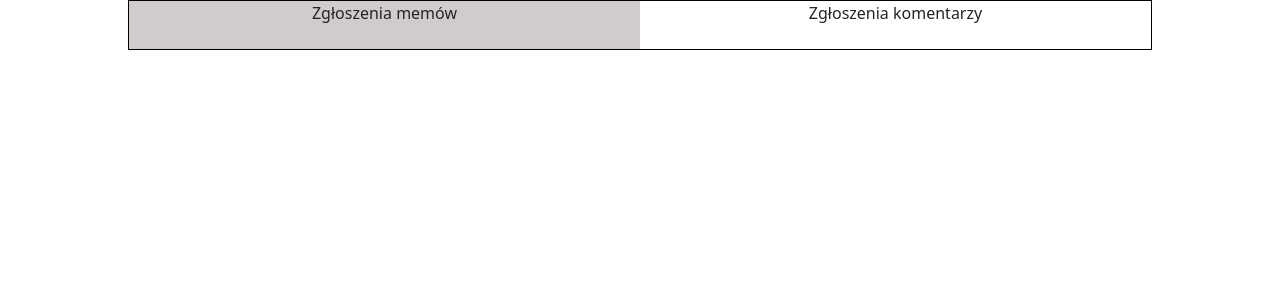
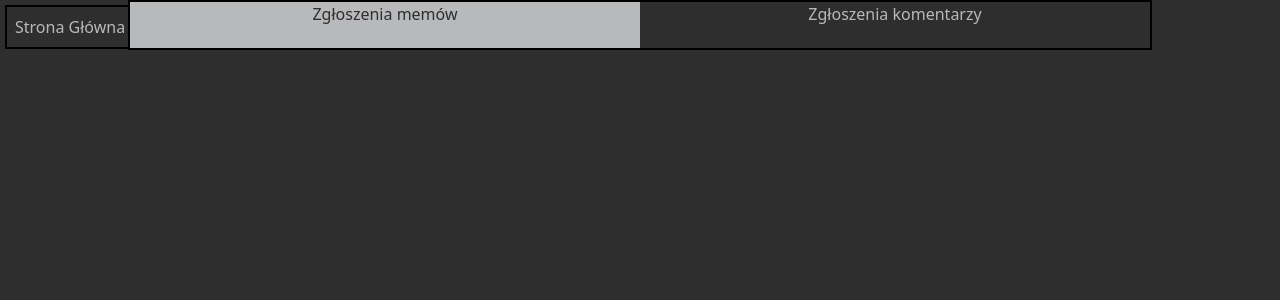
Before and after one commit to Hrtrex/Memes-website, a Flask app: page /admin in a window 1280 px wide. Shown: the top 300 px of the page. Run offline with Flask 2, Linux system fonts and the light colour scheme; data that the repository does not hold is empty; some libraries are stand-ins or nearby versions.

Commit message:
Add files via upload

```diff
--- a/App/templates/admin.html
+++ b/App/templates/admin.html
@@ -5,43 +5,50 @@
     <title></title>
     <link href="https://cdn.jsdelivr.net/npm/bootstrap@5.2.0-beta1/dist/css/bootstrap.min.css" rel="stylesheet" integrity="sha384-0evHe/X+R7YkIZDRvuzKMRqM+OrBnVFBL6DOitfPri4tjfHxaWutUpFmBp4vmVor" crossorigin="anonymous">
     <style>
-        div
-        {
-            text-align:center;
+        body {
+            background-color: #2e2e2e;
+            color: #b8b9bb;
         }
-        #container
-        {
-            width:80%;
-            margin-left:auto;
-            margin-right:auto;
-            position:relative;
+        div {
+            text-align: center;
         }
+
+        #container {
+            width: 80%;
+            margin-left: auto;
+            margin-right: auto;
+            position: relative;
+        }
+
         div[id^="przycisk_"] {
             width: 50%;
             height: 50px;
             float: left;
             cursor: pointer;
-            border-bottom: 1px solid black;
-            border-top: 1px solid black;
+            border-bottom: 2px solid black;
+            border-top: 2px solid black;
         }
-        div[id^="zgloszenia_"]{
+
+        div[id^="zgloszenia_"] {
             clear: both;
             width: 100%;
             position: absolute;
             top: 50px;
             left: 0px;
         }
-        .zgloszenie_property
-        {
-            font-weight:bold;
+
+        .zgloszenie_property {
+            font-weight: bold;
         }
+
         .zgloszeniekom_container {
-            border-bottom: 1px solid black;
+            border-bottom: 2px solid black;
             height: 200px;
-            border-left: 1px solid black;
-            border-right: 1px solid black;
-            display:block;
+            border-left: 2px solid black;
+            border-right: 2px solid black;
+            display: block;
         }
+
         .zgloszeniekom_dane {
             width: 60%;
             height: 100%;
@@ -50,24 +57,25 @@
             height: 200px;
             padding: 5px;
             position: absolute;
-            border-right: 1px solid black;
+            border-right: 2px solid black;
         }
+
         .zgloszeniekom_akcje {
             width: 40%;
             height: 100%;
             float: right;
             clear: both;
-            height:200px;
+            height: 200px;
             position: absolute;
             left: 60%;
+        }
 
-        }
         .zgloszeniemem_container {
-            border-bottom: 1px solid black;
+            border-bottom: 2px solid black;
             height: 150px;
-            border-left: 1px solid black;
-            border-right: 1px solid black;
-            display:block;
+            border-left: 2px solid black;
+            border-right: 2px solid black;
+            display: block;
         }
 
         .zgloszeniemem_dane {
@@ -75,25 +83,26 @@
             height: 150px;
             float: left;
             text-align: left;
-            border-right: 1px solid black;
+            border-right: 2px solid black;
             padding: 5px;
             position: absolute;
         }
+
         .zgloszeniemem_obraz {
             width: 30%;
             height: 150px;
             float: left;
-            border-right: 1px solid black;
+            border-right: 2px solid black;
             position: absolute;
             left: 30%;
         }
-        .zgloszeniemem_obraz img
-        {
-            width:150px;
-            height:150px;
-            margin-left:auto;
-            margin-right:auto;
-        }
+
+            .zgloszeniemem_obraz img {
+                width: 150px;
+                height: 150px;
+                margin-left: auto;
+                margin-right: auto;
+            }
 
         .zgloszeniemem_akcje {
             width: 40%;
@@ -103,15 +112,17 @@
             position: absolute;
             left: 60%;
         }
-        .zgloszeniemem_akcje button
-        {
-            margin:9px;
-            width:200px;
-        }
+
+            .zgloszeniemem_akcje button {
+                margin: 9px;
+                width: 200px;
+            }
+
         .zgloszeniekom_akcje button {
             margin: 18px;
             width: 200px;
         }
+
         #darkscreen {
             width: 100%;
             height: 100%;
@@ -122,6 +133,7 @@
             opacity: 0.5;
             visibility: hidden;
         }
+
         .zgloszenie_confirm {
             visibility: hidden;
             position: fixed;
@@ -130,25 +142,42 @@
             z-index: 200;
             width: 40%;
             height: 18%;
-            background-color: white;
-            padding-top:40px;
-            padding-bottom:20px;
+            background-color: #2e2e2e;
+            padding-top: 40px;
+            padding-bottom: 20px;
         }
-        .confirm_button
+
+        .confirm_button {
+            width: 80px;
+            margin: 0 10px 0 10px;
+        }
+
+        textarea {
+            width: 300px;
+            height: 50px;
+            margin: 6px;
+        }
+        #home
         {
-            width:80px;
-            margin:0 10px 0 10px;
+            padding:8px;
+            margin:5px;
+            border:2px solid black;
+            cursor:pointer;
+            position:fixed;
+            top:0;
+            left:0;
         }
     </style>
 </head>
-
+        {% block content %}
 <body>
+    <div id="home">Strona Główna</div>
     <div id="darkscreen"></div>
     <div id="container">
 
-        <div id="przycisk_zgloszenia_mem" style="border-left:1px solid black">Zgłoszenia memów</div>
-        <div id="przycisk_zgloszenia_kom" style="border-right:1px solid black">Zgłoszenia komentarzy</div>
-        {% block content %}
+        <div id="przycisk_zgloszenia_mem" style="border-left:2px solid black">Zgłoszenia memów</div>
+        <div id="przycisk_zgloszenia_kom" style="border-right:2px solid black">Zgłoszenia komentarzy</div>
+
         <form action="adminActionMem" method="post">
             <!--0 - id, 1-powód, 2-obraz, 3-status, 4-idmema, 5-idzglaszajacego, 6-zglaszajacy 7-data, 8-wstawiajacyid, 9-wstawiajacy -->
             <div id="zgloszenia_mem">
@@ -171,15 +200,15 @@
                         <button class="confirm_button" type="submit" name="action" value="usun{{id_zgl_mem[i]}}">Tak</button>
                         <button class="confirm_button" onclick="re_confirmUsunMem({{id_zgl_mem[i]}})" type="button">Nie</button>
                     </div>
-                    <div class="zgloszenie_confirm" id="zgloszeniemem_confirm_Ban{{id_zgl_mem[i]}}">
+                    <div class="zgloszenie_confirm" id="zgloszeniemem_confirm_Ban{{id_zgl_mem[i]}}" style="height:25%;">
 
                         <p>Czy na pewno chcesz zablokować autora tego mema (zgłoszenie nr: {{id_zgl_mem[i]}})?</p>
+                        <textarea name="banReason">na podstawie zgłoszenia /admin</textarea><br />
                         <select name="banDuration">
                             <option value="7" selected="selected">Tydzień</option>
                             <option value="30">Miesiąc</option>
                             <option value="365">Rok</option>
                         </select>
-                        <input type="text" value="na podstawie zgłoszenia /admin" name="banReason"/>
                         <button class="confirm_button" type="submit" name="action" value="ban{{id_zgl_mem[i]}}">Tak</button>
                         <button class="confirm_button" onclick="re_confirmMemBan({{id_zgl_mem[i]}})" type="button">Nie</button>
                     </div>
@@ -194,7 +223,7 @@
         </form>
         <form action="adminActionKom" method="post">
             <!--0 - id, 1-powód, 2-treść, 3-status, 4-idkom, 5-idzglaszajacego, 6-zglaszajacy 7-data, 8-idkomentujacego, 9-komentujacy -->
-            <div id="zgloszenia_kom">
+            <div id="zgloszenia_kom" style="visibility:hidden;">
                 {% for i in range(n_zgl_kom) %}
                 <div class="zgloszeniekom_container" id="zgloszeniekom_{{id_zgl_kom[i]}}">
                     <div class="zgloszeniekom_dane">
@@ -213,8 +242,8 @@
                 </div>
                 {% endfor %}
             </div>
-            </form>
-            {% endblock %}
+        </form>
+        {% endblock %}
     </div>
 
 </body>
@@ -225,16 +254,19 @@
     var mem_prz = document.getElementById("przycisk_zgloszenia_mem");
     var kom = document.getElementById("zgloszenia_kom");
     var mem = document.getElementById("zgloszenia_mem");
-    var zgloszenia_mem = document.getElementsByClassName("mem_zamknij");
     function memf() {
-        mem_prz.style.backgroundColor = "#d1cbcb";
-        kom_prz.style.backgroundColor = "#ffffff";
+        mem_prz.style.backgroundColor = "#b8b9bb";
+        mem_prz.style.color = "#2e2e2e";
+        kom_prz.style.color = "#b8b9bb";
+        kom_prz.style.backgroundColor = "#2e2e2e";
         kom.style.visibility = "hidden";
         mem.style.visibility = "visible";
     };
     function komf() {
-        mem_prz.style.backgroundColor = "#ffffff";
-        kom_prz.style.backgroundColor = "#d1cbcb";
+        mem_prz.style.backgroundColor = "#2e2e2e";
+        kom_prz.style.backgroundColor = "#b8b9bb";
+        kom_prz.style.color = "#2e2e2e";
+        mem_prz.style.color = "#b8b9bb";
         kom.style.visibility = "visible";
         mem.style.visibility = "hidden";
     };
@@ -244,7 +276,7 @@
     }
     function re_confirmUsunMem(x) {
         document.getElementById("darkscreen").style.visibility = "hidden";
-        document.getElementById("zgloszeniemem_confirm_Ban" + x).style.visibility = "hidden";
+        document.getElementById("zgloszeniemem_confirm_UsunMem" + x).style.visibility = "hidden";
     }
     function confirmMemBan(x) {
         document.getElementById("darkscreen").style.visibility = "visible";
@@ -257,7 +289,4 @@
     window.onload = memf;
     mem_prz.onclick = memf;
     kom_prz.onclick = komf;
-
-
-
 </script>
```
